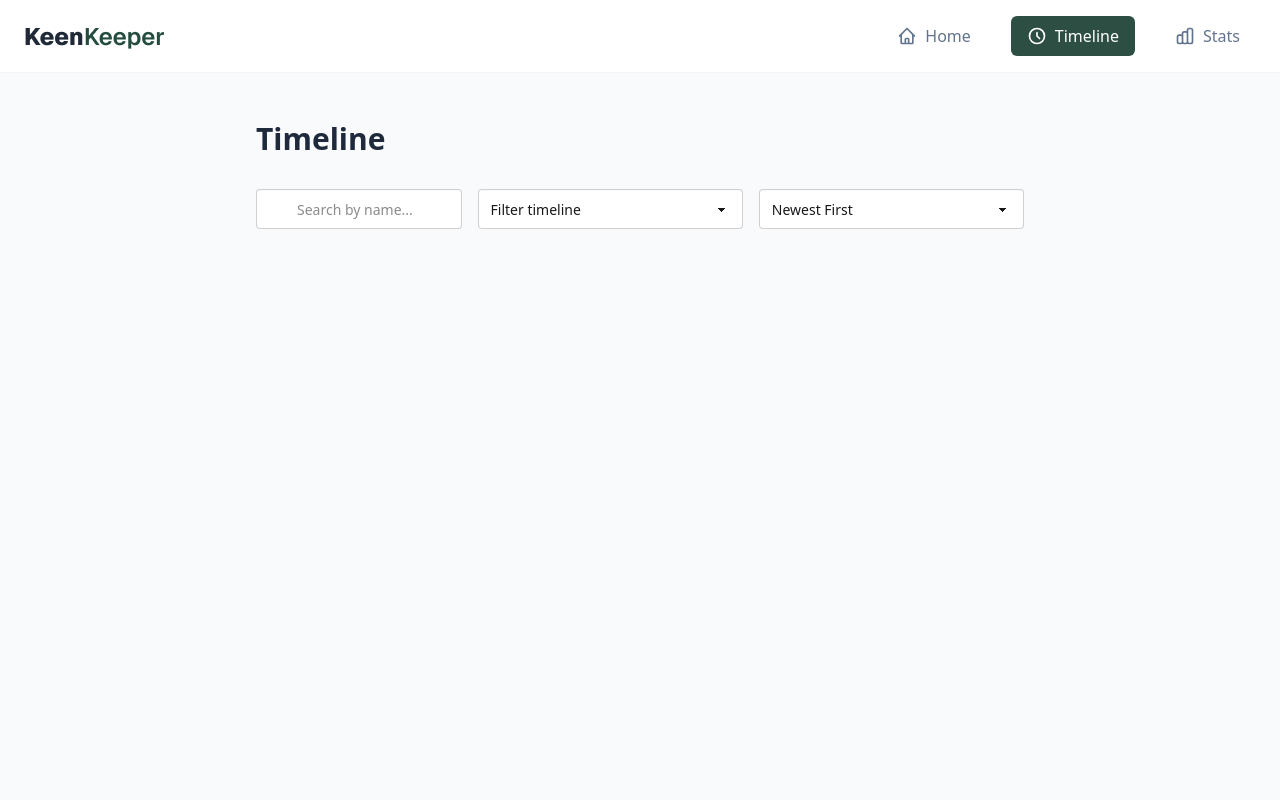
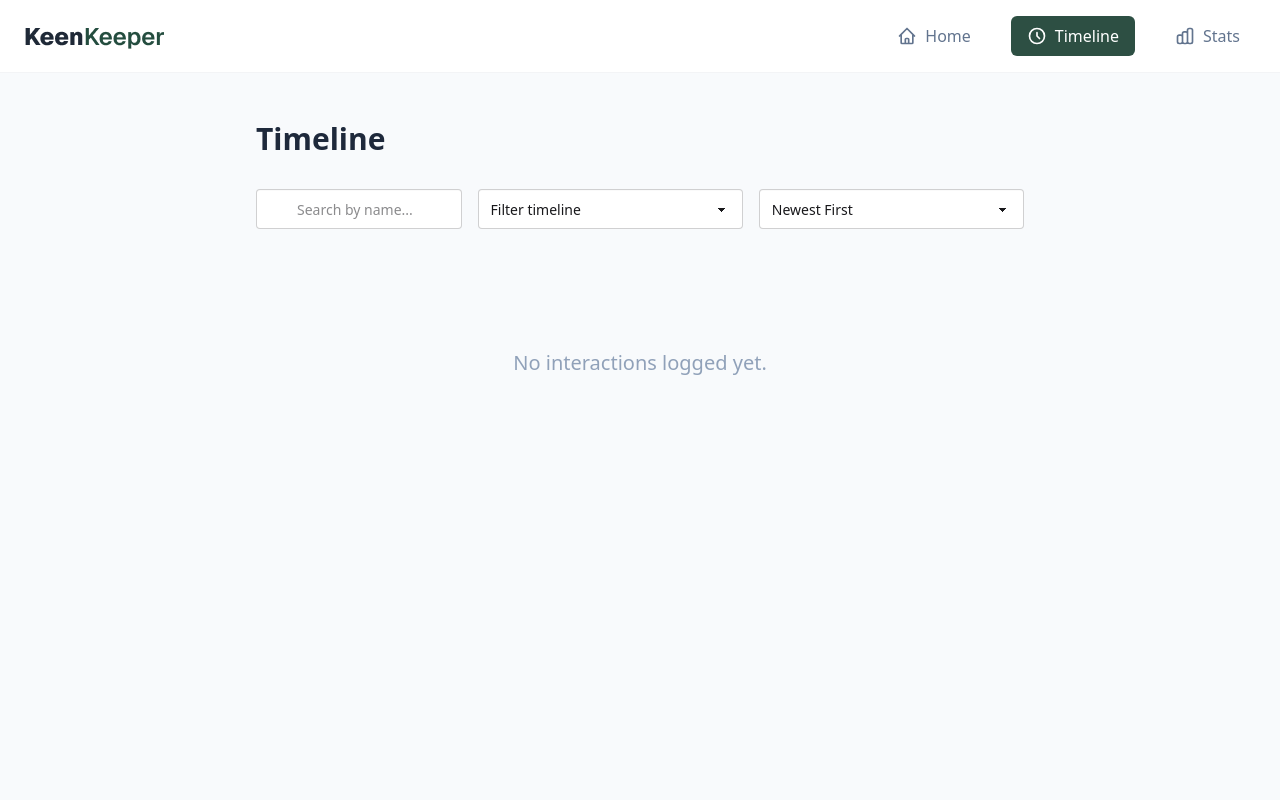
Before and after one commit to nasim20cse017/Keen-Keeper, a Next.js app: page /timeline in a window 1280 px wide. Shown: the top 800 px of the page. Built offline with nearby package versions, Linux system fonts and the light colour scheme.

Commit message:
Add Showing Message if there is no Interactions

```diff
--- a/src/app/friends/[friendsId]/FriendDetailPage.jsx
+++ b/src/app/friends/[friendsId]/FriendDetailPage.jsx
@@ -22,6 +22,8 @@ const FriendDetailPage = ({ friend }) => {
         addInteraction(type, friend.name);
         toast.success(`${type} with ${friend.name}!`);
     };
+
+
 
     // Filter global timeline to show only interactions with THIS friend
     const friendSpecificTimeline = timeline.filter(t => t.person === friend.name);
--- a/src/app/stats/page.jsx
+++ b/src/app/stats/page.jsx
@@ -6,6 +6,15 @@ import { PieChart, Pie, Cell, ResponsiveContainer, Tooltip } from 'recharts';
 
 const StatsPage = () => {
   const { timeline } = useInteractions();
+
+  // If no interactions, show message
+  if (!timeline || timeline.length === 0) {
+    return (
+      <div className="min-h-screen flex justify-center bg-[#f8fafc]">
+        <p className="text-slate-400 text-xl text-center mt-30 ">No interactions logged yet.</p>
+      </div>
+    );
+  }
 
   // Calculate data for chart
   const dataMap = timeline.reduce((acc, curr) => {
@@ -47,7 +56,7 @@ const StatsPage = () => {
 
             {/* Custom Legend */}
             <div className="flex gap-6 mt-6">
-              {data.map((entry) => (
+              { data.map((entry) => (
                 <div key={entry.name} className="flex items-center gap-2">
                   <div className="w-3 h-3 rounded-full" style={{ backgroundColor: entry.color }}></div>
                   <span className="text-xs font-medium text-slate-500">{entry.name}</span>
--- a/src/app/timeline/page.jsx
+++ b/src/app/timeline/page.jsx
@@ -10,6 +10,8 @@ const TimelinePage = () => {
   const [filter, setFilter] = useState('All');
   const [search, setSearch] = useState('');
   const [sortOrder, setSortOrder] = useState('newest');
+
+
 
   const filteredTimeline = timeline
     .filter(item => (filter === 'All' || item.type === filter))
@@ -61,7 +63,10 @@ const TimelinePage = () => {
 
         {/* Entries */}
         <div className="space-y-3">
-          {filteredTimeline.map((item) => (
+          {filteredTimeline.length === 0 ? (
+            <p className="text-slate-400 text-xl text-center mt-30">No interactions logged yet.</p>
+          ) :
+          (filteredTimeline.map((item) => (
             <div key={item.id} className="bg-white border border-gray-100 rounded-xl p-4 flex items-center gap-5 shadow-sm">
               <div className="bg-[#f1f5f9] p-3 rounded-lg text-2xl text-slate-600">
                 {item.type === 'Call' ? <HiOutlinePhone /> : item.type === 'Video' ? <HiOutlineVideoCamera /> : <HiOutlineChatBubbleLeftEllipsis />}
@@ -71,7 +76,7 @@ const TimelinePage = () => {
                 <p className="text-xs text-slate-400 font-semibold">{item.date}</p>
               </div>
             </div>
-          ))}
+          )))}
         </div>
       </div>
     </div>
```
